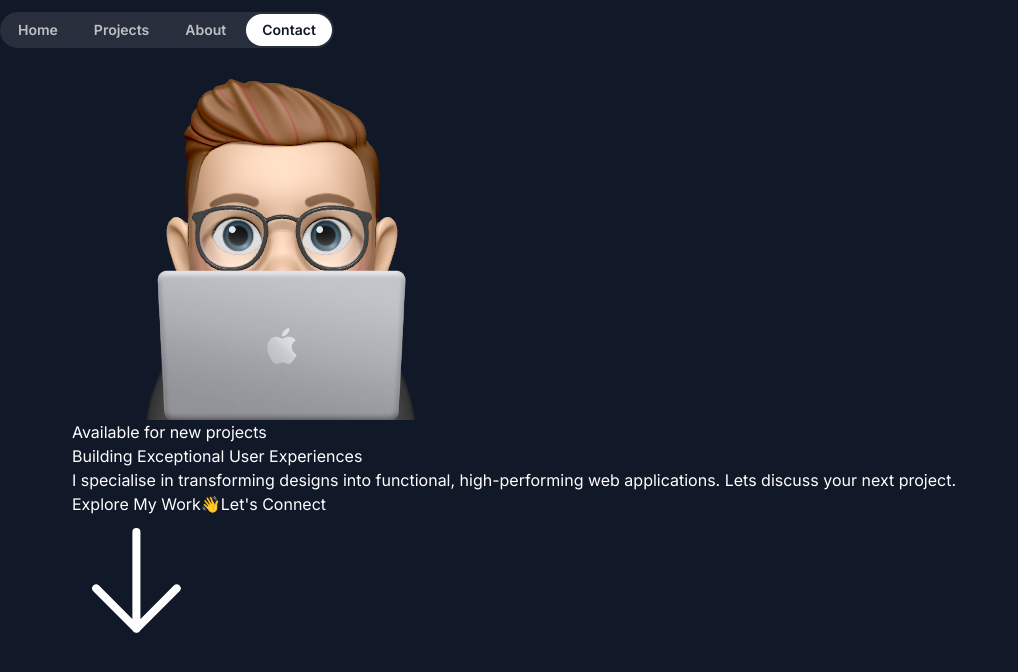
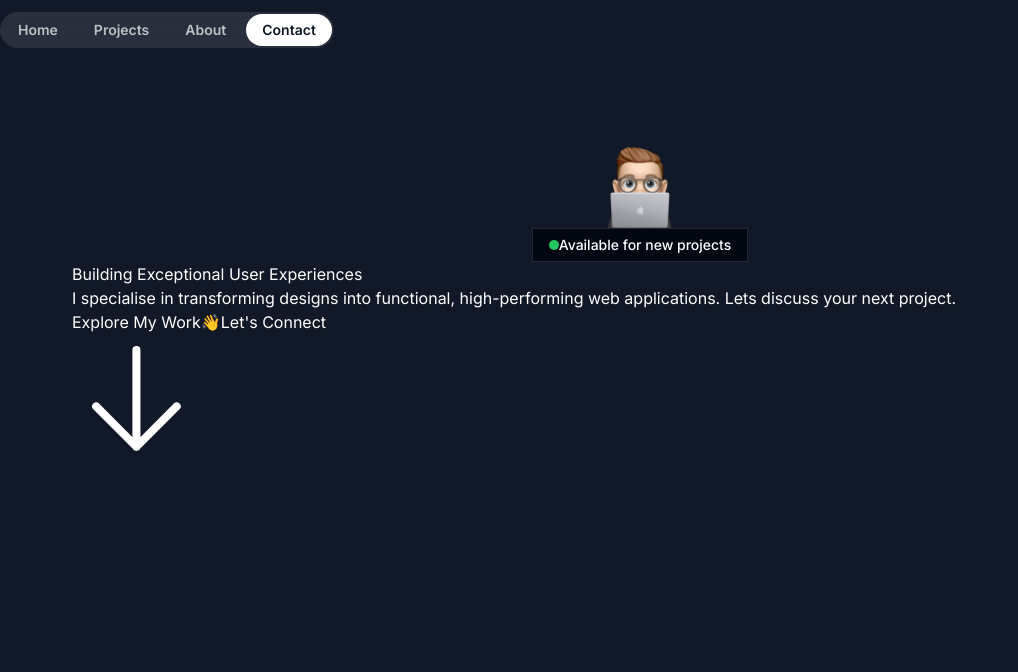
Before and after one commit to WilliamRossCrane/Portfolio, a Next.js app in the folder portfolio/portfolio/: page / in a window 1280 px wide. Shown: the top 672 px of the page, without its empty margins (0-1018 px from the left). Built offline with nearby package versions, Linux system fonts and the light colour scheme; a web font is replaced by a local one.

Commit message:
Hero Section: Initial Styling for memoji image and text

```diff
--- a/portfolio/portfolio/src/sections/Hero.tsx
+++ b/portfolio/portfolio/src/sections/Hero.tsx
@@ -4,12 +4,14 @@ import ArrowDown from '@/assets/icons/arrow-down.svg';
 
 export const HeroSection = () => {
   return (
-    <div>
+    <div className="py-32">
       <div className="container">
-        <Image src={memojiImage} alt="Person peeking from behind laptop" />
-        <div>
-            <div></div>
-            <div>Available for new projects</div>
+        <div className="flex flex-col items-center">
+          <Image src={memojiImage} className="size-[100px]" alt="Person peeking from behind laptop" />
+          <div className="bg-gray-950 border border-gray-800 px-4 py-1.5 inline-flex items-center">
+              <div className="bg-green-500 size-2.5 rounded-full"></div>
+              <div className="text-sm font-medium">Available for new projects</div>
+          </div>
         </div>
         <h1>Building Exceptional User Experiences</h1>
         <p>
```
